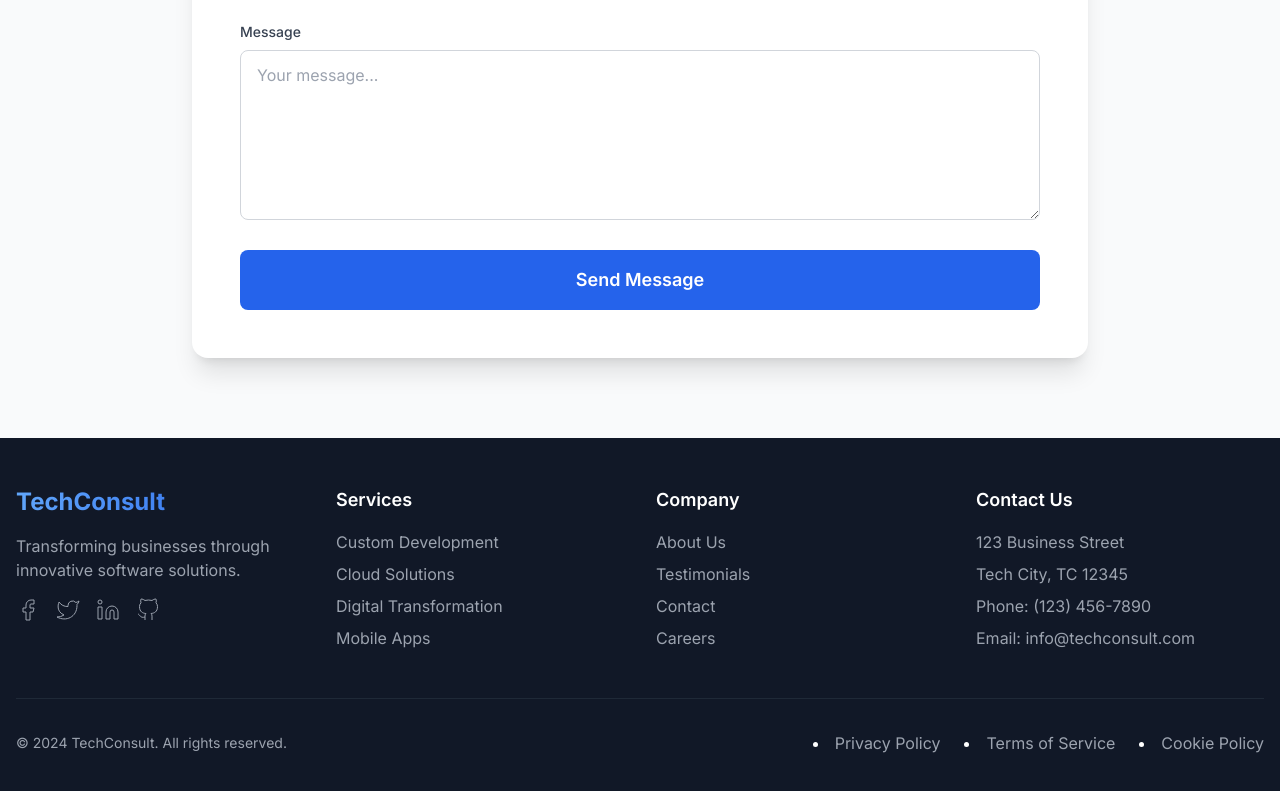
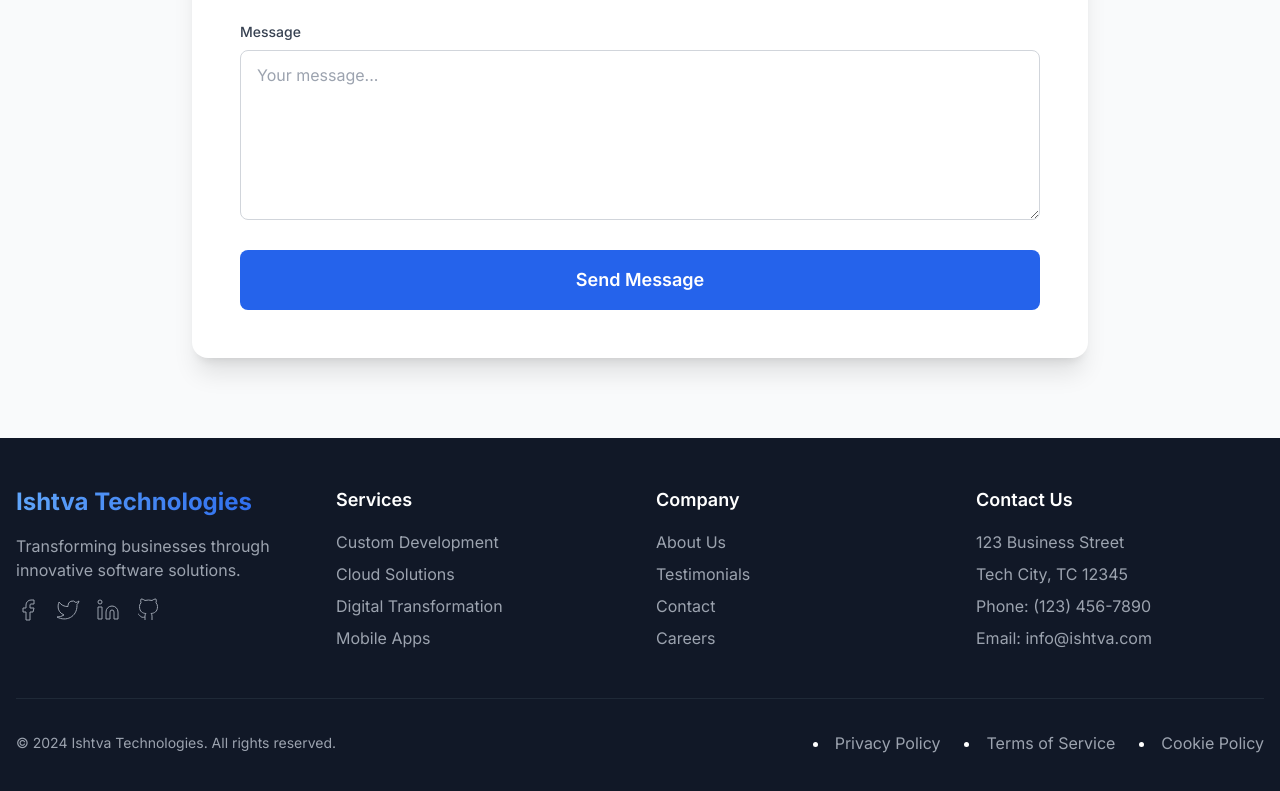
Before and after one commit to IshtvaTech/IshtvaWeb, a Next.js app: page / in a window 1280 px wide. Shown: the part 2586-3377 px from the top of the page. Built offline with nearby package versions, Linux system fonts and the light colour scheme.

Commit message:
Update Footer.tsx
Ishtva Technologies name changed

```diff
--- a/src/components/Footer.tsx
+++ b/src/components/Footer.tsx
@@ -8,7 +8,7 @@ const Footer = () => {
           {/* Company Info */}
           <div className="space-y-4">
             <h3 className="text-2xl font-bold bg-gradient-to-r from-blue-400 to-blue-600 bg-clip-text text-transparent">
-              TechConsult
+              Ishtva Technologies
             </h3>
             <p className="text-gray-400">
               Transforming businesses through innovative software solutions.
@@ -50,7 +50,7 @@ const Footer = () => {
               <li>123 Business Street</li>
               <li>Tech City, TC 12345</li>
               <li>Phone: (123) 456-7890</li>
-              <li>Email: info@techconsult.com</li>
+              <li>Email: info@ishtva.com</li>
             </ul>
           </div>
         </div>
@@ -59,7 +59,7 @@ const Footer = () => {
         <div className="border-t border-gray-800 mt-12 pt-8">
           <div className="flex flex-col md:flex-row justify-between items-center space-y-4 md:space-y-0">
             <p className="text-gray-400 text-sm">
-              © {new Date().getFullYear()} TechConsult. All rights reserved.
+              © {new Date().getFullYear()} Ishtva Technologies. All rights reserved.
             </p>
             <div className="flex space-x-6">
               <FooterLink href="/privacy">Privacy Policy</FooterLink>
```
